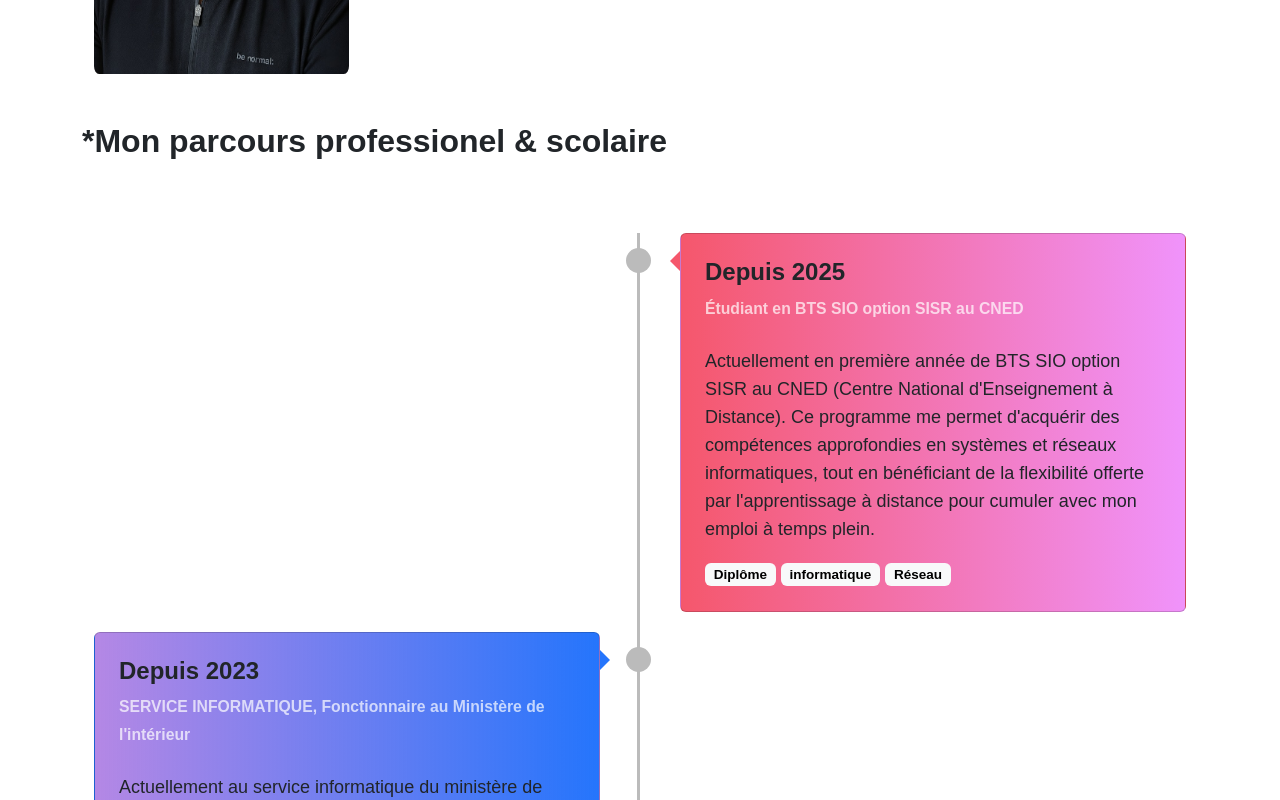
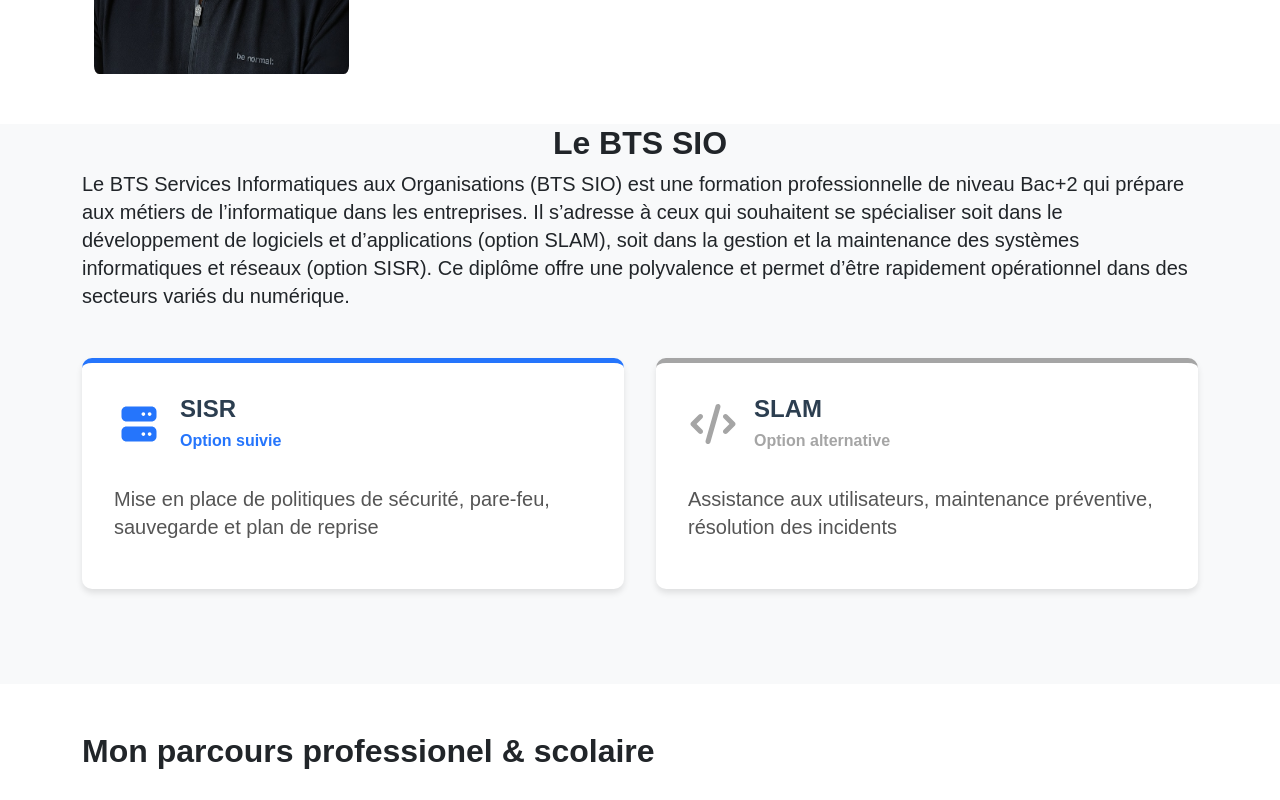
Before and after one commit to kevin-alsac/git-portfolio, a website: page index.html in a window 1280 px wide. Shown: the part 1240-2040 px from the top of the page. Drawn offline with Linux system fonts and the light colour scheme.

Commit message:
Ajout de la section BTS SIO

```diff
--- a/index.html
+++ b/index.html
@@ -27,6 +27,12 @@
               <a class="nav-link" href="#about">À propos</a>
             </li>
             <li class="nav-item">
+              <a class="nav-link" href="#bts">BTS SIO</a>
+            </li>
+            <li class="nav-item">
+              <a class="nav-link" href="#career">Mon parcours</a>
+            </li>
+            <li class="nav-item">
               <a class="nav-link" href="#projects">Mes réalisations</a>
             </li>
             <li class="nav-item">
@@ -54,7 +60,7 @@
     <!-- About Section -->
     <section class="py-5" id="about">
       <div class="container">
-        <h2 class="mb-4">*À propos de moi</h2>
+        <h2 class="mb-4">À propos de moi</h2>
         <div class="container">
           <div class="row align-items-center">
             <!-- Image -->
@@ -81,8 +87,89 @@
             </div>
           </div>
         </div>
+      </div>
+    </section>
 
-        <h2 class="mb-4 pt-5">*Mon parcours professionel & scolaire</h2>
+    <!-- BTS Section -->
+    <section class="py-12 bg-light" id="bts">
+      <div class="container">
+        <h2 class="mb-8 text-center text-4xl font-bold">Le BTS SIO</h2>
+        <div class="flex justify-center mb-10">
+          <p>
+            Le BTS Services Informatiques aux Organisations (BTS SIO) est une
+            formation professionnelle de niveau Bac+2 qui prépare aux métiers de
+            l’informatique dans les entreprises. Il s’adresse à ceux qui
+            souhaitent se spécialiser soit dans le développement de logiciels et
+            d’applications (option SLAM), soit dans la gestion et la maintenance
+            des systèmes informatiques et réseaux (option SISR). Ce diplôme
+            offre une polyvalence et permet d’être rapidement opérationnel dans
+            des secteurs variés du numérique.
+          </p>
+        </div>
+
+        <!-- Grille de 2 cards -->
+        <div class="cards-grid">
+          <div class="bts-card" id="cardSISR">
+            <!-- New Flex container for icon and title -->
+            <div class="bts-card-header">
+              <div class="bts-card-icon">
+                <svg
+                  xmlns="http://www.w3.org/2000/svg"
+                  viewbox="0 0 640 640"
+                  fill="#2575fc"
+                >
+                  <!--!Font Awesome Free 7.0.1 by @fontawesome - https://fontawesome.com License - https://fontawesome.com/license/free Copyright 2025 Fonticons, Inc.-->
+                  <path
+                    d="M160 96C124.7 96 96 124.7 96 160L96 224C96 259.3 124.7 288 160 288L480 288C515.3 288 544 259.3 544 224L544 160C544 124.7 515.3 96 480 96L160 96zM376 168C389.3 168 400 178.7 400 192C400 205.3 389.3 216 376 216C362.7 216 352 205.3 352 192C352 178.7 362.7 168 376 168zM432 192C432 178.7 442.7 168 456 168C469.3 168 480 178.7 480 192C480 205.3 469.3 216 456 216C442.7 216 432 205.3 432 192zM160 352C124.7 352 96 380.7 96 416L96 480C96 515.3 124.7 544 160 544L480 544C515.3 544 544 515.3 544 480L544 416C544 380.7 515.3 352 480 352L160 352zM376 424C389.3 424 400 434.7 400 448C400 461.3 389.3 472 376 472C362.7 472 352 461.3 352 448C352 434.7 362.7 424 376 424zM432 448C432 434.7 442.7 424 456 424C469.3 424 480 434.7 480 448C480 461.3 469.3 472 456 472C442.7 472 432 461.3 432 448z"
+                  />
+                </svg>
+              </div>
+              <h4>
+                SISR <br /><span style="color: #2575fc; font-size: medium"
+                  >Option suivie</span
+                >
+              </h4>
+            </div>
+            <p>
+              Mise en place de politiques de sécurité, pare-feu, sauvegarde et
+              plan de reprise
+            </p>
+          </div>
+
+          <div class="bts-card" id="cardSLAM">
+            <!-- New Flex container for icon and title -->
+            <div class="bts-card-header">
+              <div class="bts-card-icon">
+                <svg
+                  xmlns="http://www.w3.org/2000/svg"
+                  viewbox="0 0 640 640"
+                  fill="#a5a5a5"
+                >
+                  <!--!Font Awesome Free 7.0.1 by @fontawesome - https://fontawesome.com License - https://fontawesome.com/license/free Copyright 2025 Fonticons, Inc.-->
+                  <path
+                    d="M392.8 65.2C375.8 60.3 358.1 70.2 353.2 87.2L225.2 535.2C220.3 552.2 230.2 569.9 247.2 574.8C264.2 579.7 281.9 569.8 286.8 552.8L414.8 104.8C419.7 87.8 409.8 70.1 392.8 65.2zM457.4 201.3C444.9 213.8 444.9 234.1 457.4 246.6L530.8 320L457.4 393.4C444.9 405.9 444.9 426.2 457.4 438.7C469.9 451.2 490.2 451.2 502.7 438.7L598.7 342.7C611.2 330.2 611.2 309.9 598.7 297.4L502.7 201.4C490.2 188.9 469.9 188.9 457.4 201.4zM182.7 201.3C170.2 188.8 149.9 188.8 137.4 201.3L41.4 297.3C28.9 309.8 28.9 330.1 41.4 342.6L137.4 438.6C149.9 451.1 170.2 451.1 182.7 438.6C195.2 426.1 195.2 405.8 182.7 393.3L109.3 320L182.6 246.6C195.1 234.1 195.1 213.8 182.6 201.3z"
+                  />
+                </svg>
+              </div>
+              <h4>
+                SLAM <br /><span style="color: #a5a5a5; font-size: medium"
+                  >Option alternative</span
+                >
+              </h4>
+            </div>
+            <p>
+              Assistance aux utilisateurs, maintenance préventive, résolution
+              des incidents
+            </p>
+          </div>
+        </div>
+      </div>
+    </section>
+
+    <!-- Parcours Section -->
+    <section class="py-5" id="career">
+      <div class="container">
+        <h2 class="mb-4">Mon parcours professionel & scolaire</h2>
         <!-- Timeline -->
         <div class="container py-5">
           <div class="main-timeline-4 text-white">
@@ -149,12 +236,12 @@
                     DIVERS SERVICES, Fonctionnaire au Ministère de l'intérieur
                   </p>
                   <p>
-                    Fonctionnaire au Ministère de l’Intérieur, j’ai exercé
-                    pendant 7 ans dans divers services. Cette expérience m’a
+                    Fonctionnaire au Ministère de l'Intérieur, j'ai exercé
+                    pendant 7 ans dans divers services. Cette expérience m'a
                     permis de développer des compétences en gestion
                     administrative, organisation, travail en équipe et respect
-                    de procédures complexes. J’ai participé à des missions
-                    variées, toujours en lien avec l’administration et la
+                    de procédures complexes. J'ai participé à des missions
+                    variées, toujours en lien avec l'administration et la
                     coordination.
                   </p>
                   <h6 class="badge bg-body-tertiary text-black mb-0">
--- a/style.css
+++ b/style.css
@@ -8,7 +8,7 @@ section {
 
 body,
 p {
-  font-size: 18px;
+  font-size: 20px;
   font-weight: 400;
   font-family: "Poppins", sans-serif;
   line-height: 28px;
@@ -52,10 +52,6 @@ h4,
 section#home .display-4,
 .lead {
   font-weight: 400 !important;
-}
-
-.paragraph {
-  font-size: 20px;
 }
 
 /* The actual timeline (the vertical ruler) */
@@ -244,3 +240,66 @@ section#home .display-4,
 .skill-card:hover p {
   color: #fff;
 }
+
+/* BTS CARDS */
+/* CSS Grid 2 cards */
+.cards-grid {
+  display: grid;
+  grid-template-columns: 1fr;
+  gap: 2rem;
+  margin-top: 3rem;
+}
+
+@media (min-width: 768px) {
+  .cards-grid {
+    grid-template-columns: repeat(2, 1fr);
+  }
+}
+
+/* cards */
+.bts-card {
+  background: white;
+  border-radius: 10px;
+  padding: 2rem;
+  box-shadow: 0 4px 6px rgba(0, 0, 0, 0.1);
+  transition: transform 0.3s ease-in-out;
+  border-top: 5px solid;
+  display: flex;
+  flex-direction: column;
+}
+
+.bts-card h4 {
+  color: #2c3e50;
+  margin-top: 0;
+  margin-bottom: 0;
+  font-weight: 600;
+}
+
+.bts-card p {
+  margin-top: 1rem;
+  color: #555;
+  font-weight: 400;
+}
+
+.bts-card-header {
+  display: flex;
+  align-items: center;
+  gap: 1rem;
+  margin-bottom: 1rem;
+}
+
+.bts-card-icon {
+  width: 50px;
+  height: 50px;
+  display: flex;
+  align-items: center;
+  justify-content: center;
+}
+
+#cardSISR {
+  border-color: #2575fc;
+}
+
+#cardSLAM {
+  border-color: #a5a5a5;
+}
```
